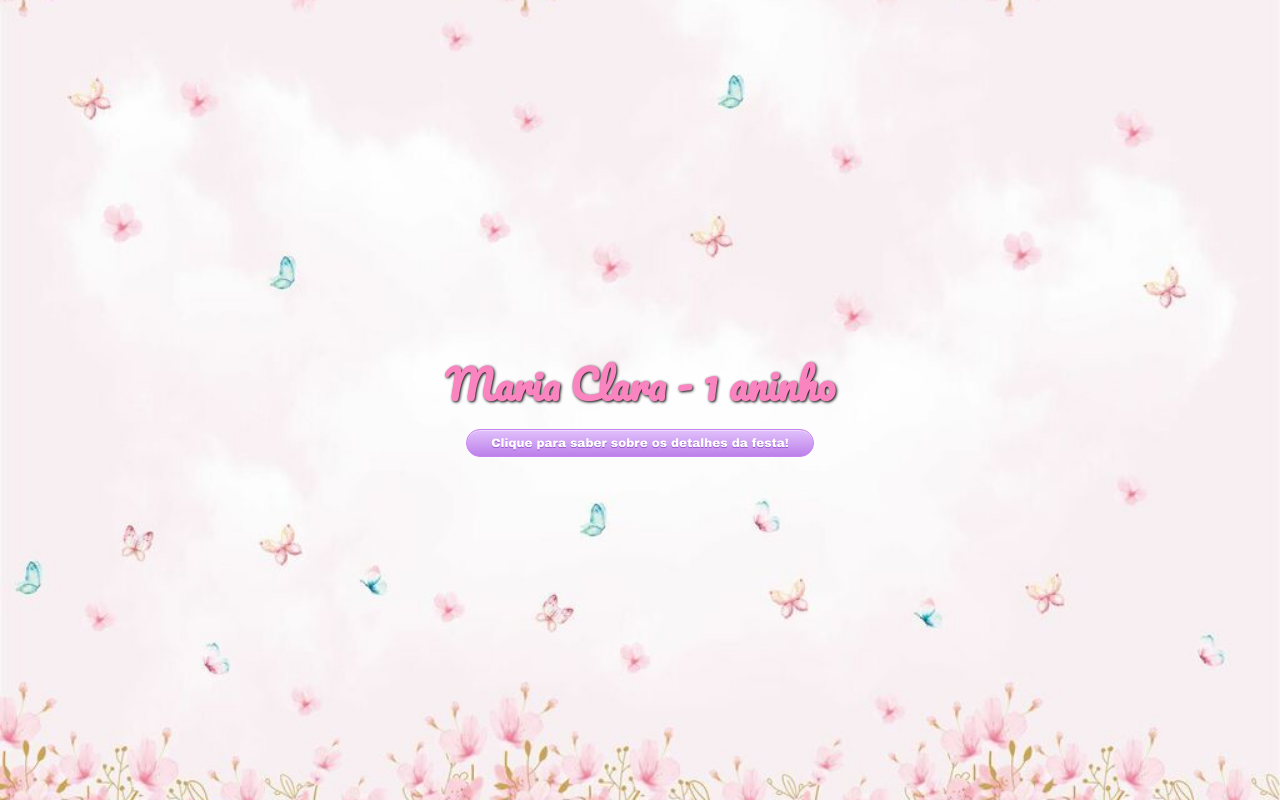
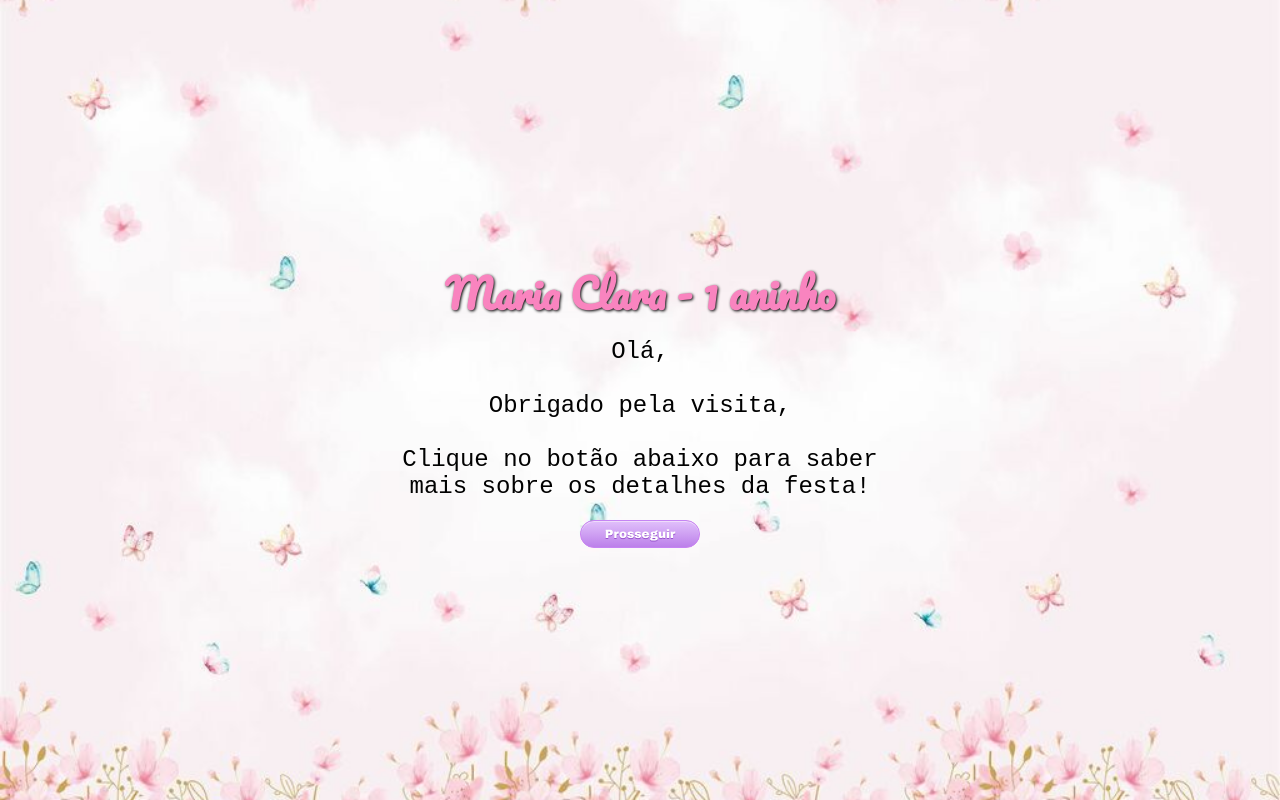
Before and after one commit to yamped/mclara, a plain HTML site: page index.html in a window 1280 px wide. Drawn offline with Linux system fonts and the light colour scheme.

Commit message:
Add files via upload

```diff
--- a/index.html
+++ b/index.html
@@ -1,5 +1,6 @@
 <!DOCTYPE html>
 <html lang="pt-br">
+
 <head>
     <meta charset="UTF-8">
     <meta name="viewport" content="width=device-width, initial-scale=1.0">
@@ -16,6 +17,7 @@
     <link rel="stylesheet" href="mc-style.css">
     <link href="https://fonts.googleapis.com/css2?family=Pacifico&display=swap" rel="stylesheet">
 </head>
+
 <body>
 
     <!-- Áudio aqui no documento principal -->
@@ -26,7 +28,8 @@
     <!-- Tela de boas-vindas -->
     <div id="inicio">
         <h1>Maria Clara - 1 aninho</h1>
-    <button class="btn-confirmar" onclick="entrar()">Clique para saber sobre os detalhes da festa!</button>
+        <div id="mensagem" class="typewriter"></div>
+        <button class="btn-confirmar" onclick="entrar()">Prosseguir</button>
     </div>
 
     <!-- Iframe escondido inicialmente -->
@@ -49,5 +52,29 @@
         }
     </script>
 
+    <script>
+        const texto = "Olá, \n\nObrigado pela visita, \n\nClique no botão abaixo para saber \nmais sobre os detalhes da festa!";
+        const elemento = document.getElementById("mensagem");
+        let index = 0;
+
+        function escrever() {
+            if (index < texto.length) {
+                let char = texto.charAt(index);
+                if (char === '\n') {
+                    char = '<br>'; // Transformar a quebra de linha em <br>
+                }
+                elemento.innerHTML += char;
+                index++;
+                setTimeout(escrever, 50); // velocidade da digitação
+            } else {
+                // Para de piscar o cursor depois que termina
+                elemento.style.borderRight = 'none';
+            }
+        }
+
+        escrever();
+    </script>
+
 </body>
+
 </html>
--- a/mc-style.css
+++ b/mc-style.css
@@ -74,6 +74,41 @@ video {
     top: 1px;
 }
 
+.typewriter {
+    font-size: 1.5em;
+    color: #010101;
+    font-family: 'Courier New', Courier, monospace;
+    white-space: nowrap;
+    overflow: hidden;
+    border-right: 2px solid #fff;
+    width: 0;
+    animation: typing 4s steps(70, end) forwards, blink 0.7s infinite;
+    margin-bottom: 20px;
+    text-shadow: none;
+}
+
+@keyframes typing {
+    from {
+        width: 0;
+    }
+
+    to {
+        width: 100%;
+    }
+}
+
+@keyframes blink {
+
+    0%,
+    100% {
+        border-color: transparent;
+    }
+
+    50% {
+        border-color: #fff;
+    }
+}
+
 /* Responsividade para telas menores que 600px */
 @media (max-width: 600px) {
     h1 {
@@ -91,4 +126,5 @@ video {
         font-size: 14px;
         padding: 10px 20px;
     }
+
 }
```
Lines whose indentation alone changed are shown as unchanged.
